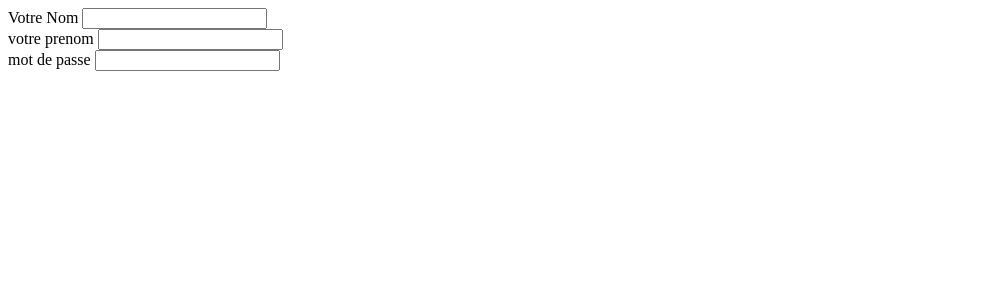
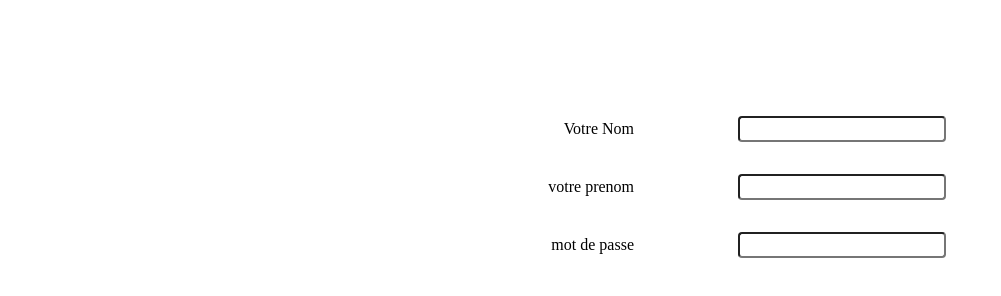
Before and after one commit to ulrichtoussom/secondGithub, a plain HTML site: page index.html in a window 1280 px wide. Shown: the whole page, without its empty margins (0-1001 px from the left). Drawn offline with Linux system fonts and the light colour scheme.

Commit message:
add css code and update html code

```diff
--- a/index.html
+++ b/index.html
@@ -5,18 +5,27 @@
     <meta charset="UTF-8">
     <meta http-equiv="X-UA-Compatible" content="IE=edge">
     <meta name="viewport" content="width=device-width, initial-scale=1.0">
+    <link rel="stylesheet" href="style.css">
     <title>secondgithub</title>
 </head>
 <body>
     <div class="contain_form">
         <form action="" class="myform">
-            <label for="lastname">Votre Nom</label>
-            <input type="text" id="lastname" name="lastname"><br>
-            <label for="firstname">votre prenom </label>
-            <input type="text" id="firstname" name="firstname">
-            <br>
-            <label for="password">mot de passe</label>
-            <input type="password" id="password" name="password">
+            <p>
+                <label for="lastname">Votre Nom</label>
+                <input type="text" id="lastname" name="lastname">
+            </p>
+            <p>
+                <label for="firstname">votre prenom </label>
+                <input type="text" id="firstname" name="firstname">
+
+            </p>
+
+            <p>
+                <label for="password">mot de passe</label>
+                <input type="password" id="password" name="password">
+            </p>
+
         </form>
     </div>
 </body>
--- /dev/null
+++ b/style.css
@@ -0,0 +1,34 @@
+.contain_form{
+    margin: auto;
+}
+
+
+.myform{
+   display: flex;
+   margin-top: 100px;
+   flex-direction: column;
+   align-items: center;
+
+}
+
+
+label{
+
+    display: inline-block ;
+    width: 300px;
+    text-align: right;
+
+}
+
+input{
+    height: 20px;
+    margin-left: 100px;
+    width: 200px;
+    border-radius: 4px;
+    outline: none;
+}
+
+input:hover{
+    border-color: rgb(6, 6, 218);
+    box-shadow: 0px 0px 8px rgb(6, 6, 218);
+}
```
